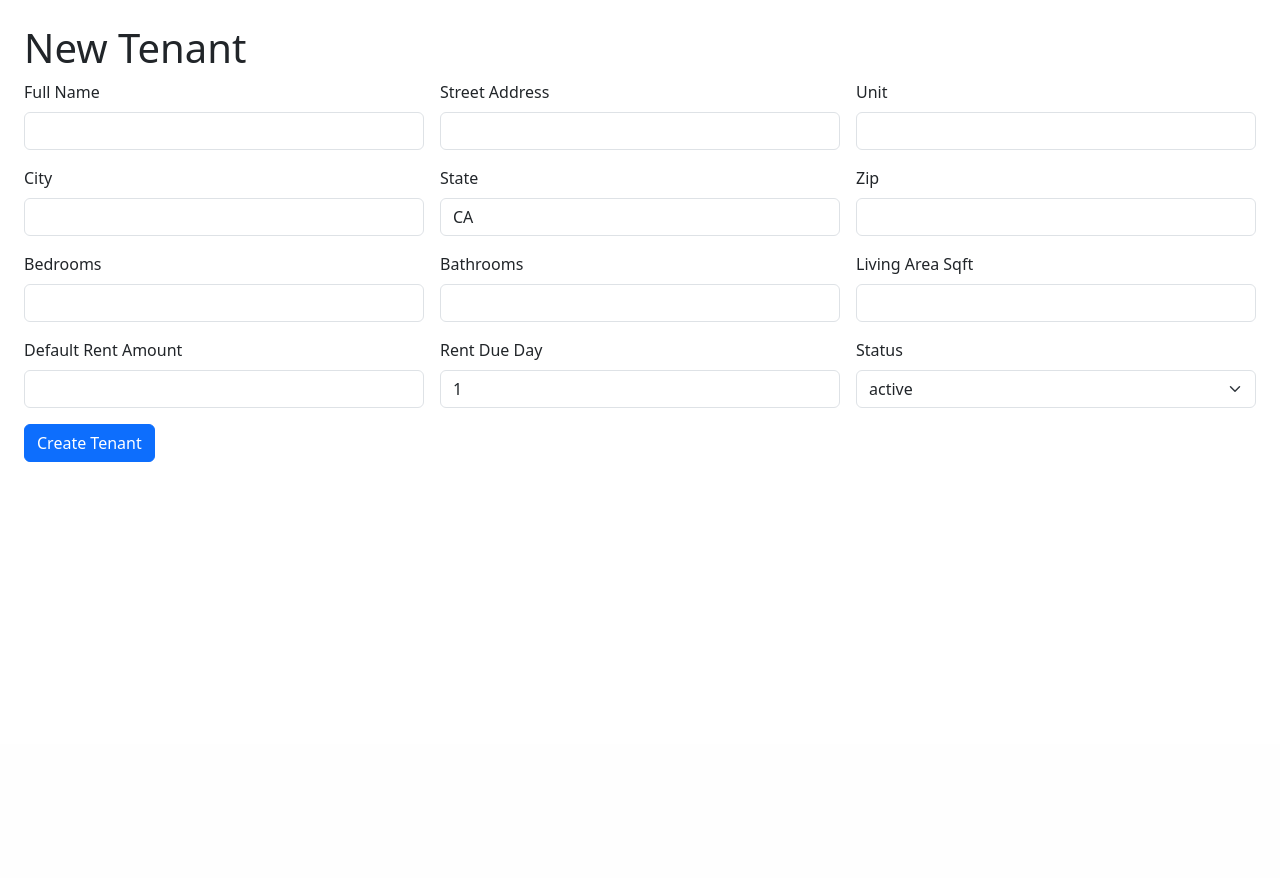
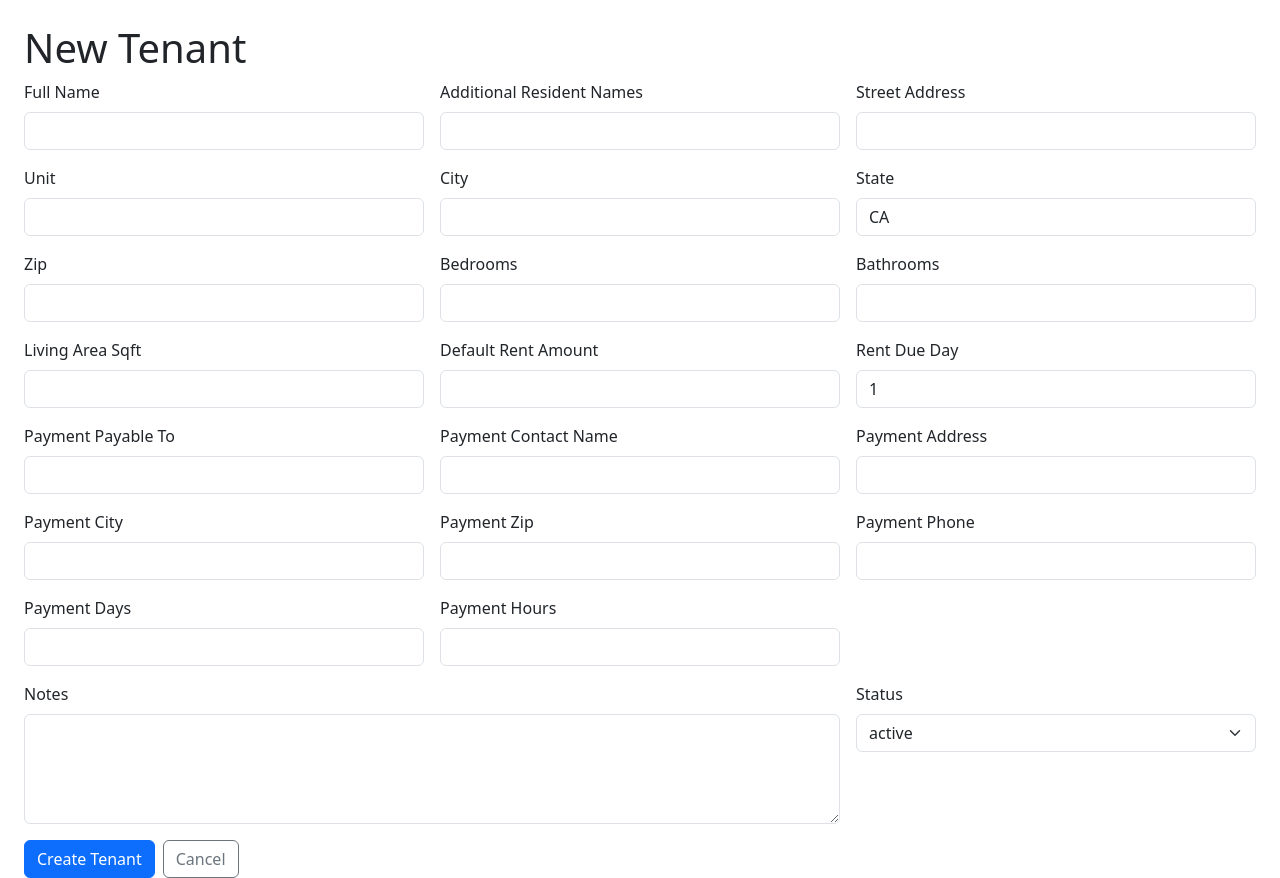
Before and after one commit to timolingh/tenant_balance, a FastAPI app: page /tenants/new in a window 1280 px wide. Shown: the part 56-934 px from the top of the page. Before the commit the page ends 518 px from the top, so only its background shows below. Run offline with FastAPI, Linux system fonts and the light colour scheme.

Commit message:
Add page to edit tenant

```diff
--- a/app/main.py
+++ b/app/main.py
@@ -78,7 +78,7 @@ def tenants(request: Request, q: str = "", status: str = "", positive_balance: s
 
 @app.get("/tenants/new", response_class=HTMLResponse)
 def new_tenant(request: Request):
-    return templates.TemplateResponse("tenant_form.html", {"request": request, "tenant": None})
+    return templates.TemplateResponse("tenant_form.html", {"request": request, "tenant": None, "mode": "create"})
 
 @app.post("/tenants")
 def create_tenant(
@@ -89,6 +89,70 @@ def create_tenant(
     tenant = Tenant(full_name=full_name, street_address=street_address, unit=unit, city=city, state=state, zip=zip, bedroom_count=bedroom_count,
                     bathroom_count=bathroom_count, living_area_sqft=living_area_sqft, default_rent_amount=default_rent_amount, rent_due_day=rent_due_day, status=status)
     db.add(tenant)
+    db.commit()
+    return RedirectResponse(f"/tenants/{tenant.id}", status_code=303)
+
+@app.get("/tenants/{tenant_id}/edit", response_class=HTMLResponse)
+def edit_tenant(request: Request, tenant_id: int, db: Session = Depends(get_db)):
+    tenant = db.get(Tenant, tenant_id)
+    if not tenant:
+        raise HTTPException(404)
+    return templates.TemplateResponse("tenant_form.html", {"request": request, "tenant": tenant, "mode": "edit"})
+
+@app.post("/tenants/{tenant_id}")
+def update_tenant(
+    tenant_id: int,
+    full_name: str = Form(...),
+    additional_resident_names: str = Form(""),
+    street_address: str = Form(...),
+    unit: str = Form(""),
+    city: str = Form(""),
+    state: str = Form("CA"),
+    zip: str = Form(""),
+    bedroom_count: str = Form(""),
+    bathroom_count: str = Form(""),
+    living_area_sqft: str = Form(""),
+    default_rent_amount: Decimal = Form(...),
+    rent_due_day: int = Form(1),
+    payment_payable_to: str = Form(""),
+    payment_contact_name: str = Form(""),
+    payment_address: str = Form(""),
+    payment_city: str = Form(""),
+    payment_zip: str = Form(""),
+    payment_phone: str = Form(""),
+    payment_days: str = Form(""),
+    payment_hours: str = Form(""),
+    notes: str = Form(""),
+    status: str = Form("active"),
+    db: Session = Depends(get_db),
+):
+    tenant = db.get(Tenant, tenant_id)
+    if not tenant:
+        raise HTTPException(404)
+
+    tenant.full_name = full_name.strip()
+    tenant.additional_resident_names = additional_resident_names.strip() or None
+    tenant.street_address = street_address.strip()
+    tenant.unit = unit.strip() or None
+    tenant.city = city.strip()
+    tenant.state = state.strip() or "CA"
+    tenant.zip = zip.strip()
+    tenant.bedroom_count = int(bedroom_count) if bedroom_count.strip() else None
+    tenant.bathroom_count = Decimal(bathroom_count) if bathroom_count.strip() else None
+    tenant.living_area_sqft = int(living_area_sqft) if living_area_sqft.strip() else None
+    tenant.default_rent_amount = default_rent_amount
+    tenant.rent_due_day = rent_due_day
+    tenant.payment_payable_to = payment_payable_to.strip() or None
+    tenant.payment_contact_name = payment_contact_name.strip() or None
+    tenant.payment_address = payment_address.strip() or None
+    tenant.payment_city = payment_city.strip() or None
+    tenant.payment_zip = payment_zip.strip() or None
+    tenant.payment_phone = payment_phone.strip() or None
+    tenant.payment_days = payment_days.strip() or None
+    tenant.payment_hours = payment_hours.strip() or None
+    tenant.notes = notes.strip() or None
+    tenant.status = status
+
     db.commit()
     return RedirectResponse(f"/tenants/{tenant.id}", status_code=303)
 
--- a/app/templates/tenant_detail.html
+++ b/app/templates/tenant_detail.html
@@ -1,5 +1,5 @@
 {% extends "base.html" %}{% block content %}
-<div class="d-flex justify-content-between align-items-start"><div><h1>{{ tenant.full_name }}</h1><p class="text-muted">{{ tenant.street_address }} {{ tenant.unit or '' }}, {{ tenant.city }}, {{ tenant.state }} {{ tenant.zip }} | {{ tenant.status }}</p></div><div class="d-flex gap-2"><a href="/tenants" class="btn btn-outline-secondary">Back to tenant list</a>{% if previous_tenant_id %}<a href="/tenants/{{ previous_tenant_id }}" class="btn btn-outline-primary">Previous tenant</a>{% else %}<button class="btn btn-outline-primary" disabled>Previous tenant</button>{% endif %}{% if next_tenant_id %}<a href="/tenants/{{ next_tenant_id }}" class="btn btn-outline-primary">Next tenant</a>{% else %}<button class="btn btn-outline-primary" disabled>Next tenant</button>{% endif %}</div></div>
+<div class="d-flex justify-content-between align-items-start"><div><h1>{{ tenant.full_name }}</h1><p class="text-muted">{{ tenant.street_address }} {{ tenant.unit or '' }}, {{ tenant.city }}, {{ tenant.state }} {{ tenant.zip }} | {{ tenant.status }}</p></div><div class="d-flex gap-2"><a href="/tenants" class="btn btn-outline-secondary">Back to tenant list</a><a href="/tenants/{{ tenant.id }}/edit" class="btn btn-primary">Edit Tenant</a>{% if previous_tenant_id %}<a href="/tenants/{{ previous_tenant_id }}" class="btn btn-outline-primary">Previous tenant</a>{% else %}<button class="btn btn-outline-primary" disabled>Previous tenant</button>{% endif %}{% if next_tenant_id %}<a href="/tenants/{{ next_tenant_id }}" class="btn btn-outline-primary">Next tenant</a>{% else %}<button class="btn btn-outline-primary" disabled>Next tenant</button>{% endif %}</div></div>
 <div class="row g-3 mb-4"><div class="col-md-3"><div class="card"><div class="card-body"><div class="text-muted">Current Balance</div><div class="h3">${{ '%.2f'|format(tenant.current_balance) }}</div></div></div></div><div class="col-md-3"><div class="card"><div class="card-body"><div class="text-muted">Total Unpaid Charges</div><div class="h3">${{ '%.2f'|format(tenant.unpaid_charges) }}</div></div></div></div><div class="col-md-3"><div class="card"><div class="card-body"><div class="text-muted">Rent</div><div class="h3">${{ '%.2f'|format(tenant.default_rent_amount) }}</div></div></div></div><div class="col-md-3"><div class="card"><div class="card-body"><div class="text-muted">Due Day</div><div class="h3">{{ tenant.rent_due_day }}</div></div></div></div></div>
 <div class="row g-4"><div class="col-md-6"><h2 class="h4">Add Payment</h2><form method="post" action="/tenants/{{ tenant.id }}/payments" class="card card-body"><input type="date" name="effective_date" class="form-control mb-2" required><input type="number" step="0.01" name="amount" class="form-control mb-2" placeholder="Amount" required><select name="method" class="form-select mb-2">{% for m in methods %}<option value="{{m}}">{{m}}</option>{% endfor %}</select><input name="memo" class="form-control mb-2" placeholder="Memo/check number"><button class="btn btn-success">Add Payment</button></form></div>
 <div class="col-md-6"><h2 class="h4">Add Charge</h2><form method="post" action="/tenants/{{ tenant.id }}/charges" class="card card-body"><input type="date" name="effective_date" class="form-control mb-2" required><input type="number" step="0.01" name="amount" class="form-control mb-2" placeholder="Amount" required><select name="category" class="form-select mb-2">{% for c in categories %}<option value="{{c}}">{{c}}</option>{% endfor %}</select><input name="memo" class="form-control mb-2" placeholder="Reason/memo"><button class="btn btn-warning">Add Charge</button></form></div></div>
--- a/app/templates/tenant_form.html
+++ b/app/templates/tenant_form.html
@@ -1,7 +1,34 @@
 {% extends "base.html" %}{% block content %}
-<h1>New Tenant</h1><form method="post" action="/tenants" class="row g-3">
-{% for name,label,type in [('full_name','Full Name','text'),('street_address','Street Address','text'),('unit','Unit','text'),('city','City','text'),('state','State','text'),('zip','Zip','text'),('bedroom_count','Bedrooms','number'),('bathroom_count','Bathrooms','number'),('living_area_sqft','Living Area Sqft','number'),('default_rent_amount','Default Rent Amount','number'),('rent_due_day','Rent Due Day','number')] %}
-<div class="col-md-4"><label class="form-label">{{ label }}</label><input class="form-control" name="{{ name }}" type="{{ type }}" {% if name in ['full_name','street_address','default_rent_amount'] %}required{% endif %} {% if name=='state' %}value="CA"{% endif %} {% if name=='rent_due_day' %}value="1"{% endif %}></div>
+<h1>{% if mode == "edit" %}Edit Tenant{% else %}New Tenant{% endif %}</h1>
+<form method="post" action="{% if mode == 'edit' %}/tenants/{{ tenant.id }}{% else %}/tenants{% endif %}" class="row g-3">
+{% for name,label,type in [('full_name','Full Name','text'),('additional_resident_names','Additional Resident Names','text'),('street_address','Street Address','text'),('unit','Unit','text'),('city','City','text'),('state','State','text'),('zip','Zip','text'),('bedroom_count','Bedrooms','number'),('bathroom_count','Bathrooms','number'),('living_area_sqft','Living Area Sqft','number'),('default_rent_amount','Default Rent Amount','number'),('rent_due_day','Rent Due Day','number'),('payment_payable_to','Payment Payable To','text'),('payment_contact_name','Payment Contact Name','text'),('payment_address','Payment Address','text'),('payment_city','Payment City','text'),('payment_zip','Payment Zip','text'),('payment_phone','Payment Phone','text'),('payment_days','Payment Days','text'),('payment_hours','Payment Hours','text')] %}
+<div class="col-md-4">
+  <label class="form-label">{{ label }}</label>
+  <input
+    class="form-control"
+    name="{{ name }}"
+    type="{{ type }}"
+    {% if name in ['full_name','street_address','default_rent_amount'] %}required{% endif %}
+    {% if name == 'bathroom_count' %}step="0.1"{% endif %}
+    {% if name == 'default_rent_amount' %}step="0.01"{% endif %}
+    value="{% if tenant %}{{ tenant|attr(name) if tenant|attr(name) is not none else '' }}{% elif name == 'state' %}CA{% elif name == 'rent_due_day' %}1{% else %}{% endif %}"
+  >
+</div>
 {% endfor %}
-<div class="col-md-4"><label class="form-label">Status</label><select class="form-select" name="status"><option>active</option><option>inactive</option></select></div>
-<div class="col-12"><button class="btn btn-primary">Create Tenant</button></div></form>{% endblock %}
+<div class="col-md-8">
+  <label class="form-label">Notes</label>
+  <textarea class="form-control" name="notes" rows="4">{% if tenant and tenant.notes %}{{ tenant.notes }}{% endif %}</textarea>
+</div>
+<div class="col-md-4">
+  <label class="form-label">Status</label>
+  <select class="form-select" name="status">
+    <option value="active" {% if not tenant or tenant.status == 'active' %}selected{% endif %}>active</option>
+    <option value="inactive" {% if tenant and tenant.status == 'inactive' %}selected{% endif %}>inactive</option>
+  </select>
+</div>
+<div class="col-12 d-flex gap-2">
+  <button class="btn btn-primary">{% if mode == "edit" %}Save Changes{% else %}Create Tenant{% endif %}</button>
+  {% if mode == "edit" %}<a class="btn btn-outline-secondary" href="/tenants/{{ tenant.id }}">Cancel</a>{% else %}<a class="btn btn-outline-secondary" href="/tenants">Cancel</a>{% endif %}
+</div>
+</form>
+{% endblock %}
--- a/app/templates/tenants.html
+++ b/app/templates/tenants.html
@@ -1,6 +1,6 @@
 {% extends "base.html" %}{% block content %}
 <div class="d-flex justify-content-between align-items-center"><h1>Tenants</h1><a class="btn btn-primary" href="/tenants/new">New Tenant</a></div>
 <form class="row g-2 mb-3" method="get"><div class="col-4"><input class="form-control" name="q" value="{{ q }}" placeholder="Search name or address"></div><div class="col-2"><select class="form-select" name="status"><option value="">All statuses</option><option value="active" {% if status=='active' %}selected{% endif %}>Active</option><option value="inactive" {% if status=='inactive' %}selected{% endif %}>Inactive</option></select></div><div class="col-2 form-check mt-2"><input class="form-check-input" type="checkbox" name="positive_balance" value="1" {% if positive_balance %}checked{% endif %}> Positive balance</div><div class="col"><button class="btn btn-secondary">Filter</button></div></form>
-<table class="table table-hover"><thead><tr><th>Name</th><th>Address</th><th>Status</th><th>Rent</th><th>Balance</th><th>Rent Due Day</th></tr></thead><tbody>
-{% for t in tenants %}<tr><td><a href="/tenants/{{ t.id }}">{{ t.full_name }}</a></td><td>{{ t.street_address }} {{ t.unit or '' }}</td><td>{{ t.status }}</td><td>${{ '%.2f'|format(t.default_rent_amount) }}</td><td>${{ '%.2f'|format(t.current_balance) }}</td><td>{{ t.rent_due_day }}</td></tr>{% endfor %}
+<table class="table table-hover"><thead><tr><th>Name</th><th>Address</th><th>Status</th><th>Rent</th><th>Balance</th><th>Rent Due Day</th><th>Actions</th></tr></thead><tbody>
+{% for t in tenants %}<tr><td><a href="/tenants/{{ t.id }}">{{ t.full_name }}</a></td><td>{{ t.street_address }} {{ t.unit or '' }}</td><td>{{ t.status }}</td><td>${{ '%.2f'|format(t.default_rent_amount) }}</td><td>${{ '%.2f'|format(t.current_balance) }}</td><td>{{ t.rent_due_day }}</td><td><a class="btn btn-sm btn-outline-primary" href="/tenants/{{ t.id }}/edit">Edit</a></td></tr>{% endfor %}
 </tbody></table>{% endblock %}
```
Also changed, not shown: README.md.
